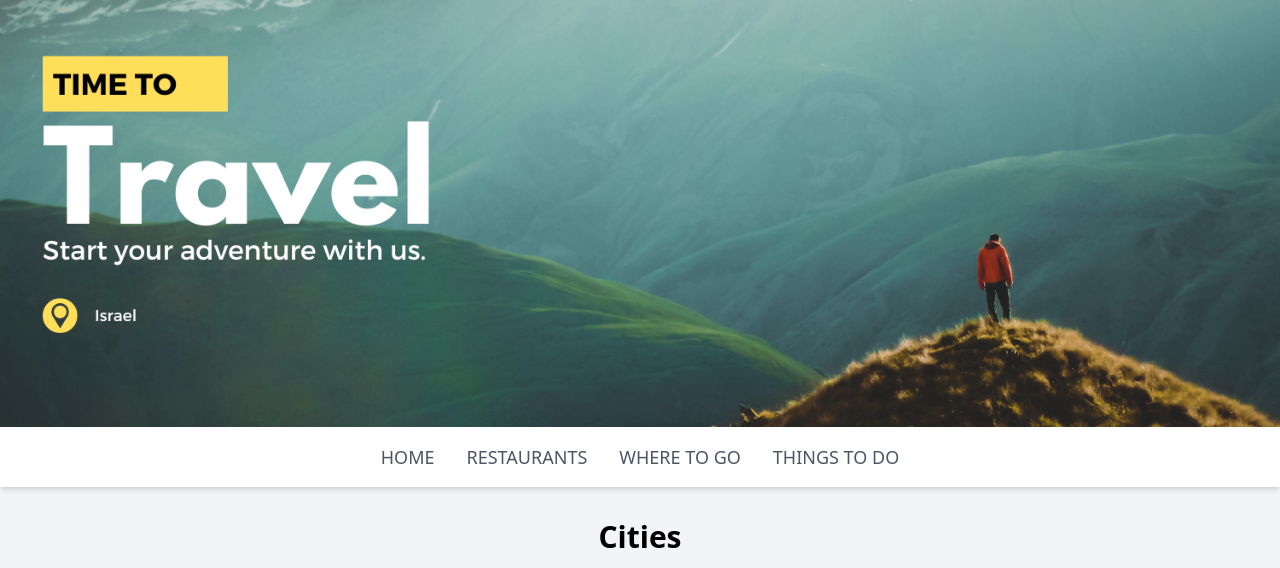
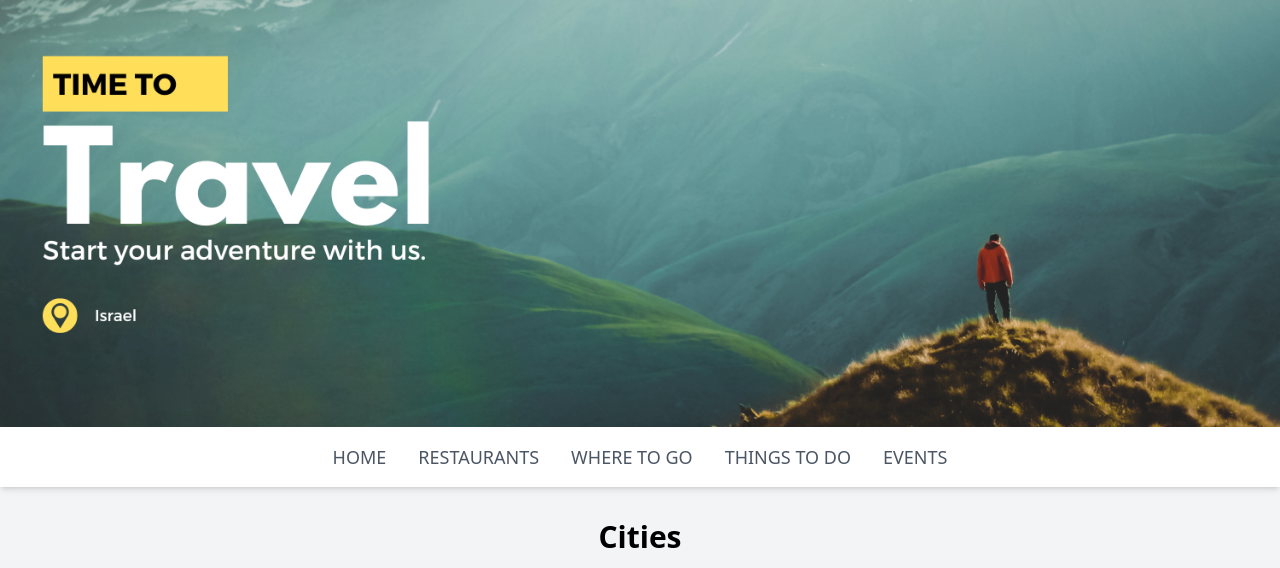
Before and after one commit to haniz1999/ex1Travel, a website: page restaurants.html in a window 1280 px wide. Shown: the top 568 px of the page. Drawn offline with nearby package versions, Linux system fonts and the light colour scheme; no server answers.

Commit message:
Update events in restaurants.html

```diff
--- a/restaurants.html
+++ b/restaurants.html
@@ -26,6 +26,7 @@
                     <a href="restaurants.html" class="text-lg font-medium text-gray-600 hover:text-green-500 py-4 px-2">RESTAURANTS</a>
                     <a href="#" class="text-lg font-medium text-gray-600 hover:text-green-500 py-4 px-2">WHERE TO GO</a>
                     <a href="thingstodo.html" class="text-lg font-medium text-gray-600 hover:text-green-500 py-4 px-2">THINGS TO DO</a>
+		    <a href="events.html" class="text-sm md:text-lg font-medium text-gray-600 hover:text-green-500 py-2 md:py-4 px-1 md:px-2">EVENTS</a>
                 </div>
             </div>
         </div>
```
